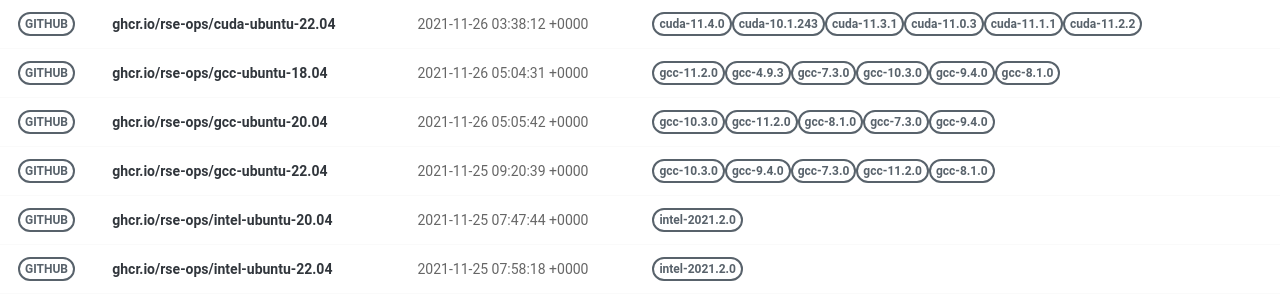
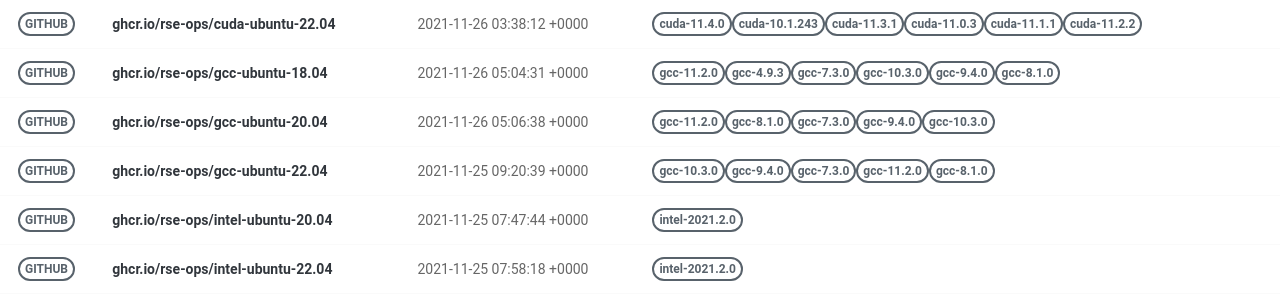
Before and after one commit to rse-ops/docker-images, a Jekyll site: the page built from pages/index.md, in a window 1280 px wide. Shown: the part 326-626 px from the top of the page. Built offline with Jekyll 4.4.1, drawn with Linux system fonts in a browser that asks for light colours; nearby versions of some CDN libraries.

Commit message:
Automated push to update library 2021-11-26

```diff
--- a/_library/ghcr.io-rse-ops-gcc-ubuntu-20.04.md
+++ b/_library/ghcr.io-rse-ops-gcc-ubuntu-20.04.md
@@ -1,14 +1,11 @@
 ---
 layout: container
 name: ghcr.io/rse-ops/gcc-ubuntu-20.04
-updated_at: 2021-11-26 05:05:42.231001
+updated_at: 2021-11-26 05:06:38.107224
 
 
 container_url: https://github.com/orgs/rse-ops/packages/container/package/gcc-ubuntu-20.04
 versions:
- - tag: gcc-10.3.0
-   dockerfile: https://github.com/rse-ops/docker-images/blob/main/ubuntu/gcc/Dockerfile
-   manifest: https://crane.ggcr.dev/manifest/ghcr.io/rse-ops/gcc-ubuntu-20.04:gcc-10.3.0
  - tag: gcc-11.2.0
    dockerfile: https://github.com/rse-ops/docker-images/blob/main/ubuntu/gcc/Dockerfile
    manifest: https://crane.ggcr.dev/manifest/ghcr.io/rse-ops/gcc-ubuntu-20.04:gcc-11.2.0
```
Also changed, not shown: other parts of _library/ghcr.io-rse-ops-gcc-ubuntu-20.04.md (+3 -0 lines).
